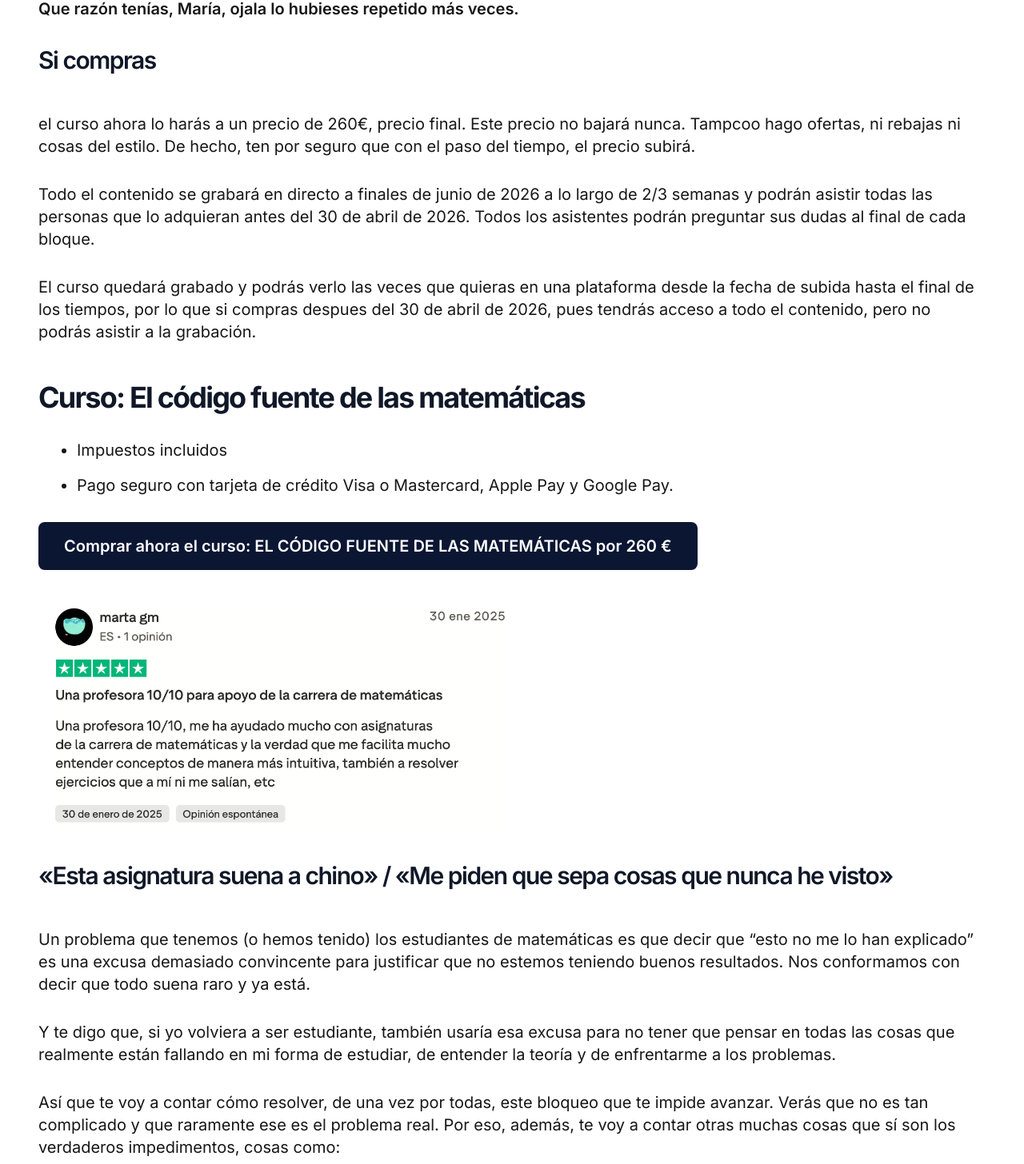
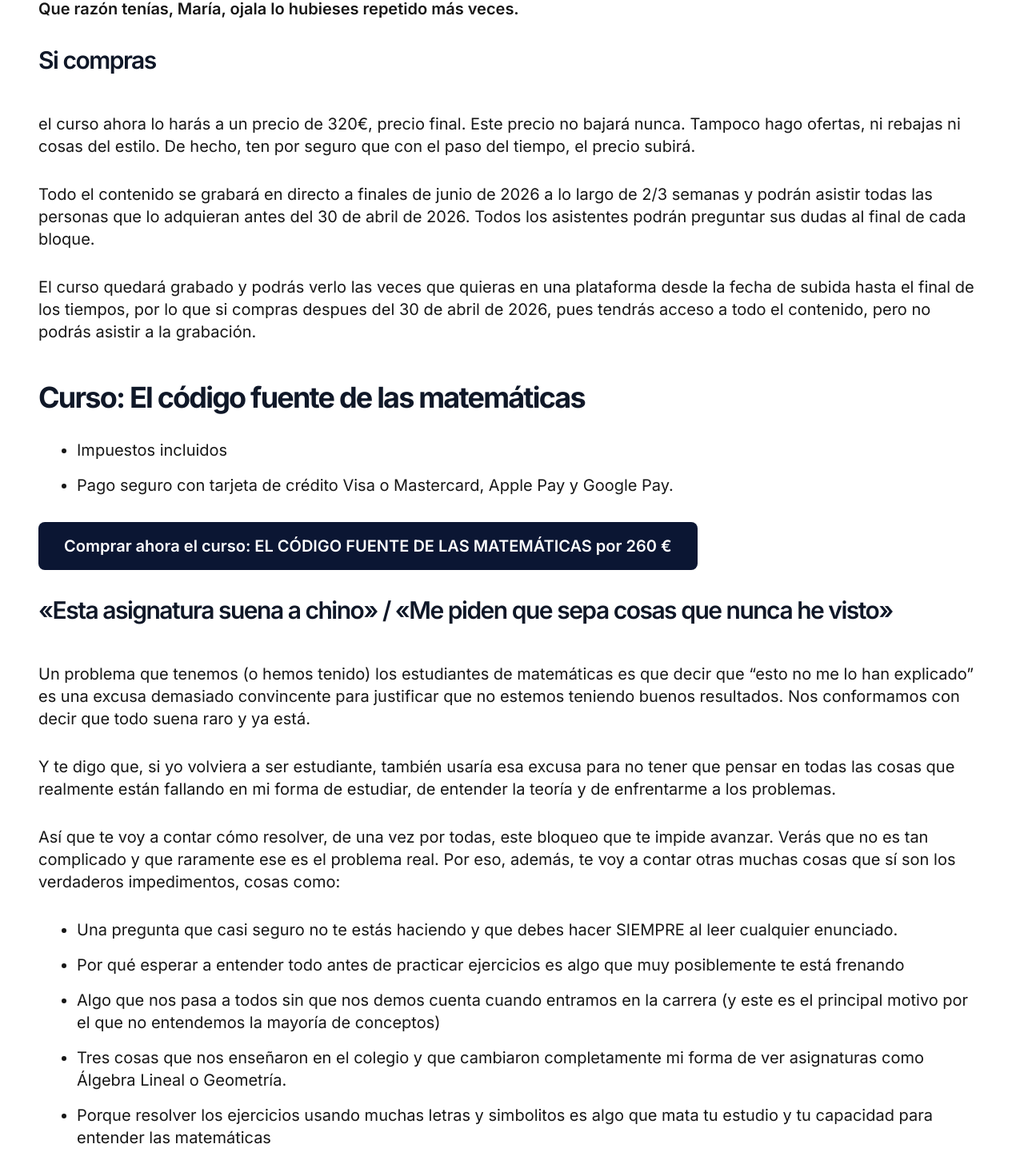
Before and after one commit to MariaLipiz/matessindramas, a Next.js app: page /codigo-fuente-de-las-matematicas in a window 1280 px wide. Shown: the part 4110-5566 px from the top of the page at 80% size. Built offline with nearby package versions, Linux system fonts and the light colour scheme.

Commit message:
Cambios curso codigo fuente

```diff
--- a/src/app/codigo-fuente-de-las-matematicas/page.tsx
+++ b/src/app/codigo-fuente-de-las-matematicas/page.tsx
@@ -239,7 +239,7 @@ export default function CodigoFuente() {
         </h2>
 
         <p>
-          el curso ahora lo harás a un precio de 260€, precio final. Este precio no bajará nunca. Tampcoo hago ofertas, ni rebajas ni cosas del estilo. De hecho, ten por
+          el curso ahora lo harás a un precio de 320€, precio final. Este precio no bajará nunca. Tampoco hago ofertas, ni rebajas ni cosas del estilo. De hecho, ten por
           seguro que con el paso del tiempo, el precio subirá.
         </p>
 
@@ -271,13 +271,6 @@ export default function CodigoFuente() {
 
         <BuyButton />
 
-        <Image
-            src="/images/testimonio14.png"
-            alt="Descripción de la imagen"
-            width={600}
-            height={200}
-            className="rounded-sm"
-        />
 
         <h2 className="mx-auto text-gray-900 text-xl font-semibold tracking-tighter sm:text-2xl lg:text-3xl mb-12">
          «Esta asignatura suena a chino» / «Me piden que sepa cosas que nunca he visto»
@@ -453,7 +446,7 @@ export default function CodigoFuente() {
         </h3>
 
         <p>
-        El precio de este curso es de 260€. Nunca hago ofertas, ni black fridays, ni rebajas, ni nada. Es más, si de algo
+        El precio de este curso es de 320€. Nunca hago ofertas, ni black fridays, ni rebajas, ni nada. Es más, si de algo
         puedes estar seguro es que con el paso del tiempo el precio subirá, pero bajar, nunca.
         </p>
 
@@ -501,31 +494,6 @@ export default function CodigoFuente() {
 
         <BuyButton />
 
-        <h2 className="mx-auto text-gray-900 text-2xl font-bold tracking-tighter sm:text-3xl lg:text-4xl my-12">
-         Algunos testimonios no solicitados
-        </h2>
-
-        <Image
-            src="/images/testimonio16.png"
-            alt="Descripción de la imagen"
-            width={600}
-            height={200}
-            className="rounded-sm"
-        />
-        <Image
-            src="/images/testimonio17.png"
-            alt="Descripción de la imagen"
-            width={600}
-            height={200}
-            className="rounded-sm"
-        />
-        <Image
-            src="/images/testimonio18.png"
-            alt="Descripción de la imagen"
-            width={600}
-            height={200}
-            className="rounded-sm"
-        />
 
         <h2 className="mx-auto text-gray-900 text-2xl font-bold tracking-tighter sm:text-3xl lg:text-4xl mt-12">
          Curso: El código fuente de las matemáticas
```
